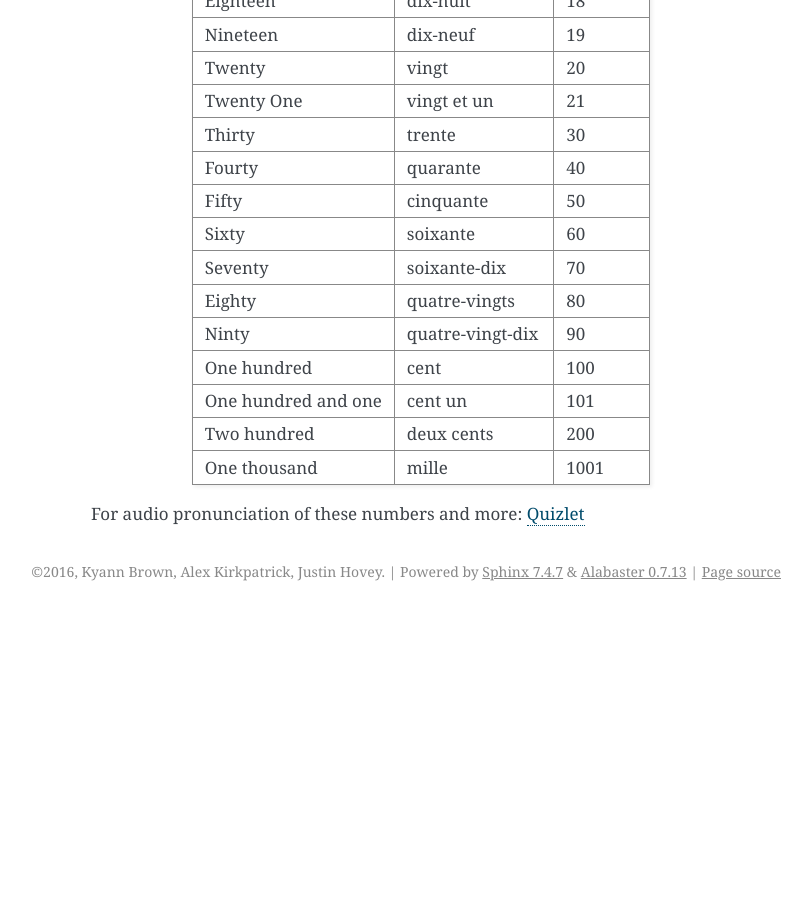
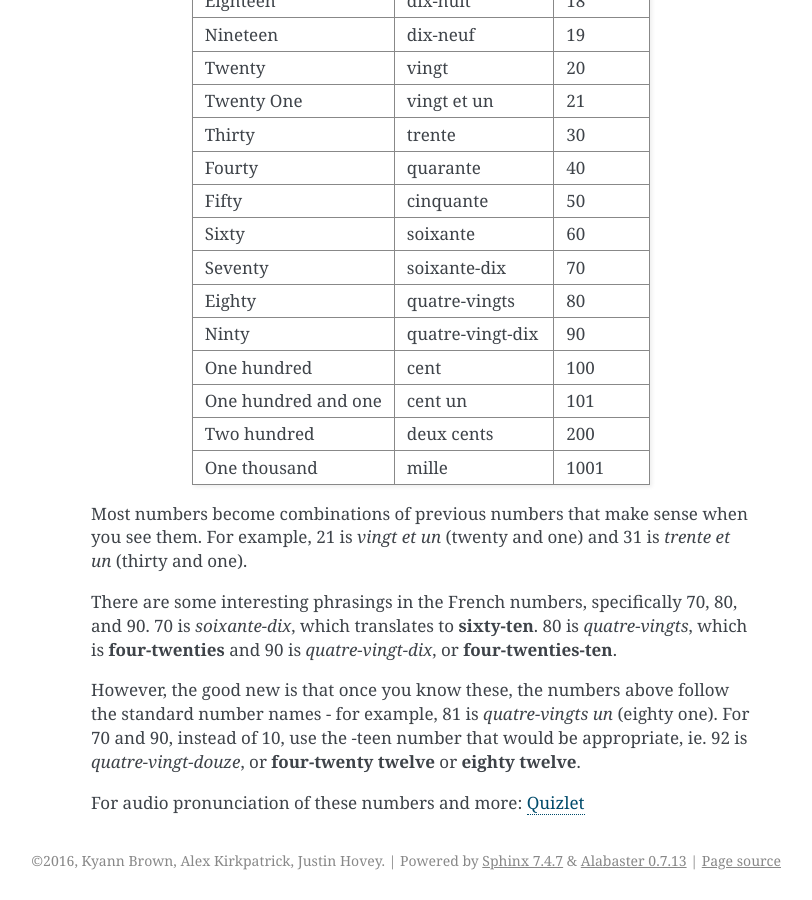
Before and after one commit to brownk96/french_101, a Sphinx documentation site: the page built from source/numbers.rst, in a window 1280 px wide and 900 px high, scrolled down 1157 px. Shown: the whole window, without its empty margins (329-1141 px from the left). Built offline with Sphinx 7.4.7, drawn with Linux system fonts in a browser that asks for light colours; before the commit the page ends 1768 px from its top, so only the background shows below that.

Commit message:
Added blurb about 70, 80 and 90

```diff
--- a/source/numbers.rst
+++ b/source/numbers.rst
@@ -90,6 +90,22 @@ Some strange numbers to be aware of for this pattern are 70, which is 60 and 10,
 | One thousand        | mille             |  1001   |
 +---------------------+-------------------+---------+
 
+Most numbers become combinations of previous numbers that make sense when you see
+them. For example, 21 is *vingt et un* (twenty and one) and 31 is *trente et un*
+(thirty and one).
+
+There are some interesting phrasings in the French numbers, specifically
+70, 80, and 90. 70 is *soixante-dix*, which translates to **sixty-ten**. 80 is
+*quatre-vingts*, which is **four-twenties** and 90 is *quatre-vingt-dix*, or
+**four-twenties-ten**.
+
+However, the good new is that once you know these, the numbers above follow the
+standard number names - for example, 81 is *quatre-vingts un* (eighty one). For
+70 and 90, instead of 10, use the -teen number that would be appropriate, ie. 92
+is *quatre-vingt-douze*, or **four-twenty twelve** or **eighty twelve**.
+
+
+
 
 
 For audio pronunciation of these numbers and more: `Quizlet <https://quizlet.com/996950/french-numbers-1-100-flash-cards/>`_
```
